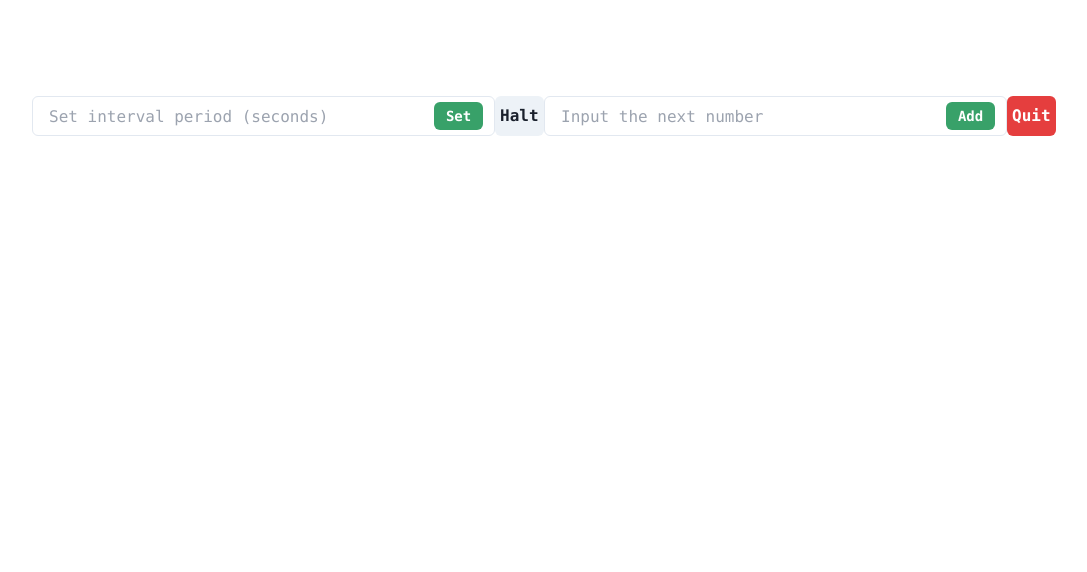
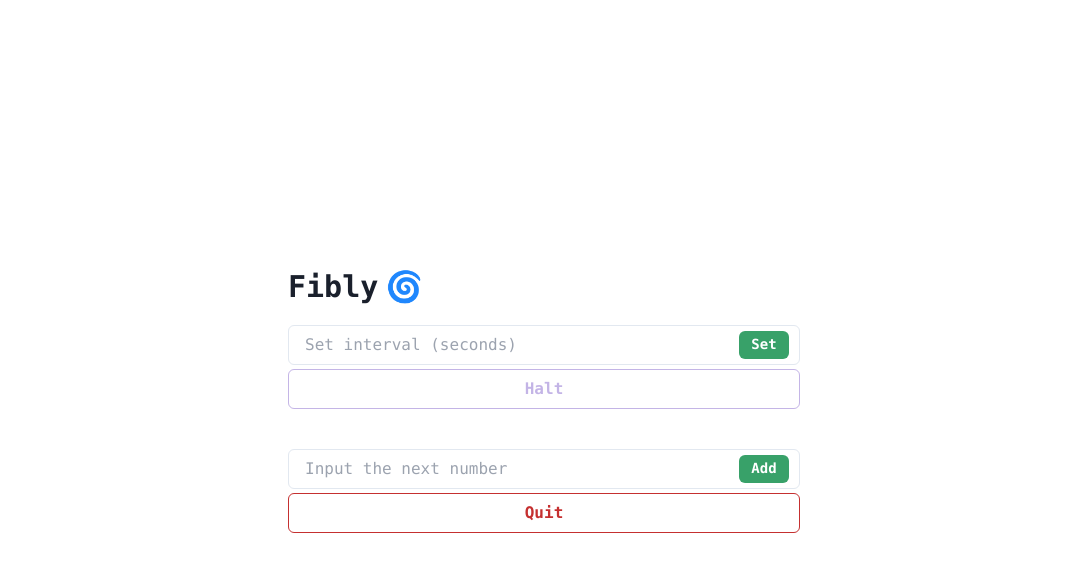
Before and after one commit to nolan-aaron/fibly, a Next.js app: page / in a window 1280 px wide. Shown: the top 572 px of the page, without its empty margins (96-1183 px from the left). Built offline with nearby package versions, Linux system fonts and the light colour scheme.

Commit message:
Improved styling and layout

```diff
--- a/src/app/components/NextNumber.tsx
+++ b/src/app/components/NextNumber.tsx
@@ -17,7 +17,8 @@ const NextNumber = ({ setNumbers }: NextNumberProps) => {
     if (!isValidNumber(parseFloat(inputValue), 0)) {
       return toast({
         title: "Number must be equal to or greater than 0",
-        status: "warning",
+        status: "error",
+        position: "top-right"
       });
     }
 
@@ -32,9 +33,7 @@ const NextNumber = ({ setNumbers }: NextNumberProps) => {
     });
 
     if (isFibonacciNumber(BigNumber(inputValue))) {
-      toast({ title: "FIB", status: "success" });
-    } else {
-      toast({ title: "Number received", status: "info" });
+      toast({ title: "FIB", status: "success", position: "top-right" });
     }
   };
 
--- a/src/app/components/QuitButton.tsx
+++ b/src/app/components/QuitButton.tsx
@@ -19,6 +19,7 @@ const QuitButton = ({
       title: "Thanks for playing!",
       description: `This page will reload shortly.`,
       status: "success",
+      position: "top-right",
     });
     setTimeout(() => {
       window.location.reload();
@@ -26,7 +27,12 @@ const QuitButton = ({
   };
 
   return (
-    <Button colorScheme="red" onClick={localClick}>
+    <Button
+      onClick={localClick}
+      colorScheme="red"
+      variant="outline"
+      className="w-full mt-1"
+    >
       Quit
     </Button>
   );
--- a/src/app/components/Stopwatch.tsx
+++ b/src/app/components/Stopwatch.tsx
@@ -28,19 +28,22 @@ const Stopwatch = ({ onExpireAction, data }: StopwatchProps) => {
 
   const handleSetButton = (inputValue: string) => {
     const numberValue = parseFloat(inputValue);
+    const suffix: string = numberValue > 1 ? "seconds" : "second";
+
     if (!isValidNumber(numberValue, 1)) {
       return toast({
         title: "Interval must be greater than 0 seconds",
-        status: "warning",
+        status: "error",
+        position: "top-right"
       });
     }
+
     setButtonDisabled(true);
     setIntervalTimer(numberValue);
     toast({
-      title: `Interval set for ${numberValue} ${
-        numberValue > 1 ? "seconds" : "second"
-      }`,
+      title: `Interval set to ${numberValue} ${suffix}`,
       status: "info",
+      position: "top-right"
     });
     start();
   };
@@ -58,16 +61,32 @@ const Stopwatch = ({ onExpireAction, data }: StopwatchProps) => {
         buttonText="Set"
         buttonColour="green"
         inputPlaceholder={`${
-          intervalTimer > 0 ? intervalTimer : "Set interval period (seconds)"
+          intervalTimer > 0 ? intervalTimer - seconds : "Set interval (seconds)"
         }`}
         inputType="number"
         disabled={buttonDisabled}
         handleClick={handleSetButton}
       />
       {toggled ? (
-        <Button onClick={handleResumeButton}>Resume</Button>
+        <Button
+          onClick={handleResumeButton}
+          isDisabled={!buttonDisabled}
+          colorScheme="purple"
+          variant="outline"
+          className="w-full mt-1"
+        >
+          Resume
+        </Button>
       ) : (
-        <Button onClick={handleHaltButton}>Halt</Button>
+        <Button
+          onClick={handleHaltButton}
+          isDisabled={!buttonDisabled}
+          colorScheme="purple"
+          variant="outline"
+          className="w-full mt-1"
+        >
+          Halt
+        </Button>
       )}
     </>
   );
--- a/src/app/page.tsx
+++ b/src/app/page.tsx
@@ -1,5 +1,5 @@
 "use client";
-import { ChakraProvider, useToast } from "@chakra-ui/react";
+import { ChakraProvider, useToast, Heading } from "@chakra-ui/react";
 import { useState } from "react";
 import CustomTable from "./components/CustomTable";
 import NextNumber from "./components/NextNumber";
@@ -16,6 +16,7 @@ const Fibly = () => {
       return toast({
         title: "No numbers to display",
         status: "info",
+        position: "top-right",
       });
     }
 
@@ -29,16 +30,22 @@ const Fibly = () => {
         />
       ),
       status: "info",
+      position: "top-right",
     });
   };
 
   return (
     <ChakraProvider>
-      <main className="flex min-h-screen flex-col items-center justify-between p-24">
-        <div className="max-w-5xl w-full font-mono lg:flex">
+      <main className="flex min-h-screen flex-col items-center justify-center mx-10">
+        <div className="max-w-lg w-full font-mono lg:flex flex-col">
+          <Heading as="h1" size="lg" className="mb-5"><code>Fibly</code> 🌀</Heading>
           <Stopwatch onExpireAction={listNumbers} data={numbers} />
+          <div className="my-5"></div>
           <NextNumber setNumbers={setNumbers} />
-          <QuitButton handleClick={listNumbers} data={numbers} pageReloadSeconds={5}
+          <QuitButton
+            handleClick={listNumbers}
+            data={numbers}
+            pageReloadSeconds={3}
           />
         </div>
       </main>
```
